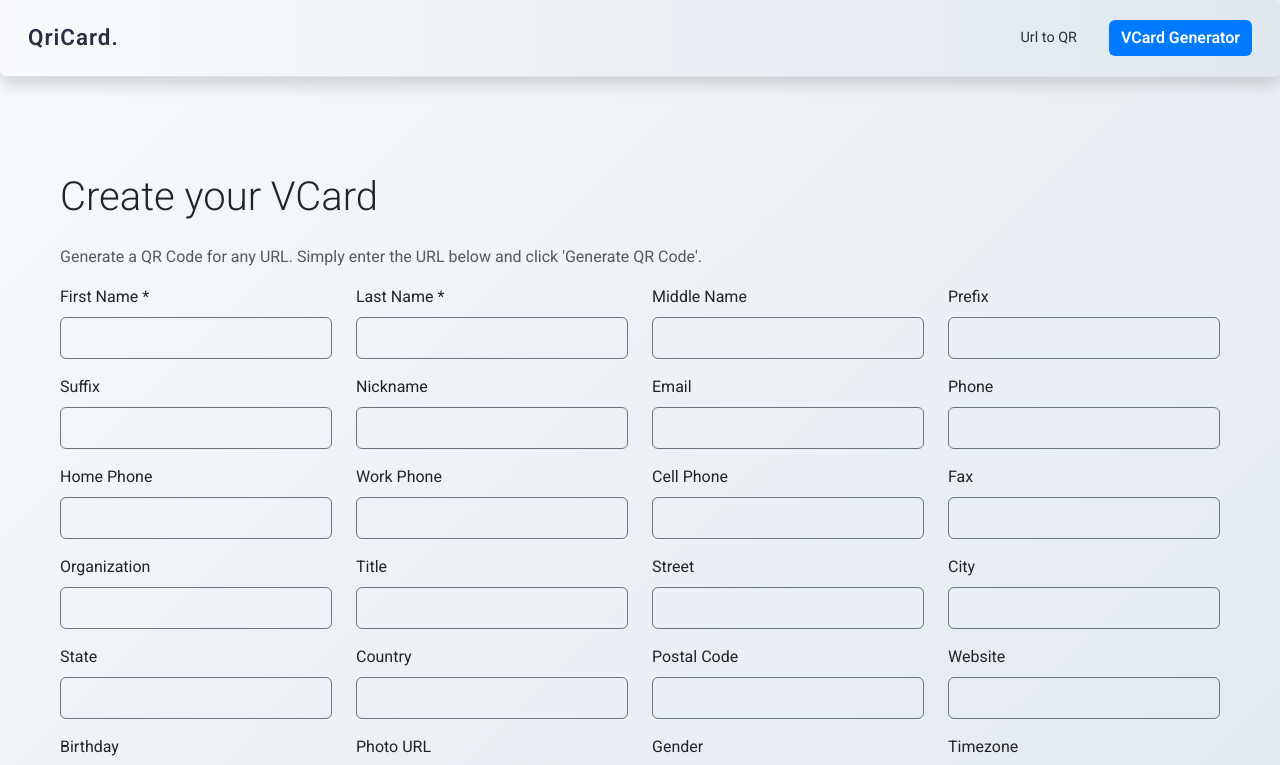
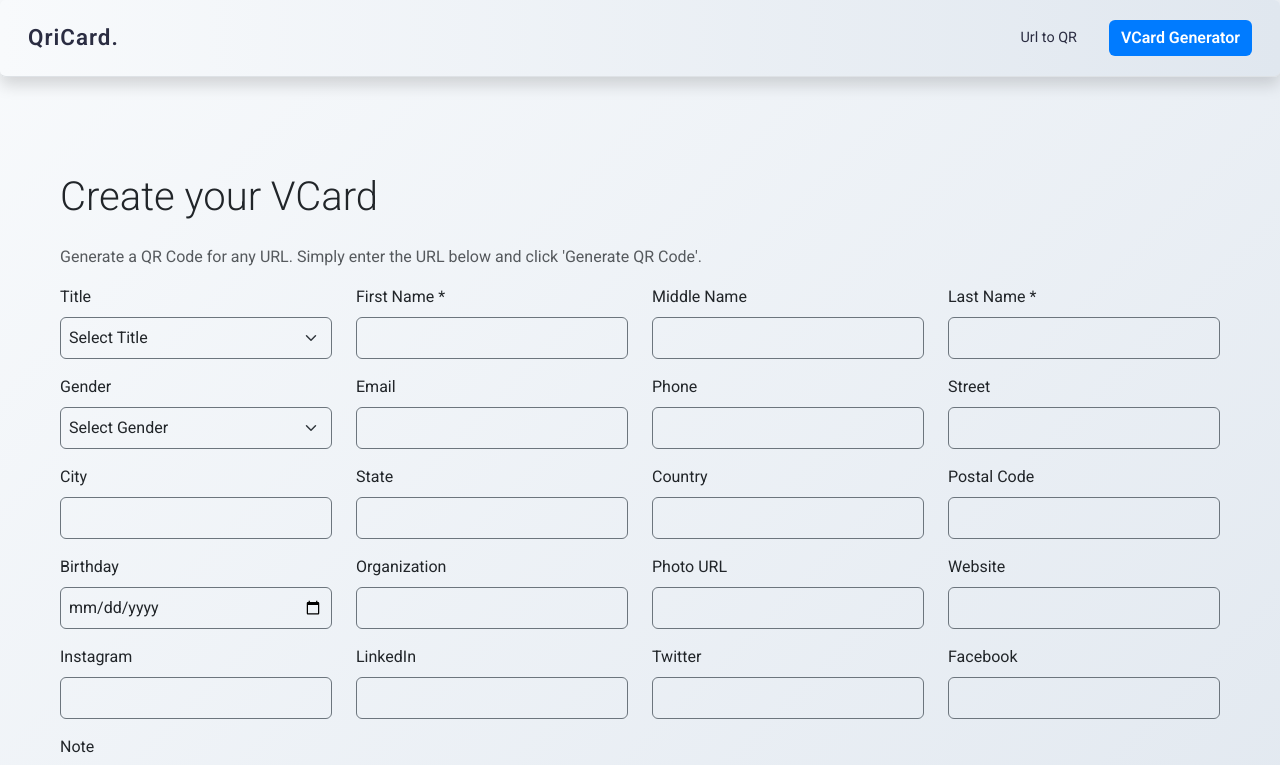
Before and after one commit to vpatel071997/qri-card, a React (Create React App) app: page /vcard-gen in a window 1280 px wide. Shown: the top 765 px of the page. Built offline with nearby package versions, Linux system fonts and the light colour scheme; a web font is replaced by a local one.

Commit message:
added more style to vcard

```diff
--- a/package.json
+++ b/package.json
@@ -7,7 +7,7 @@
     "url": "https://vpatel.au"
   },
   "license": "MIT",
-  "version": "1.0.0",
+  "version": "1.0.1",
   "private": true,
   "dependencies": {
     "@testing-library/dom": "^10.4.0",
--- a/src/App.tsx
+++ b/src/App.tsx
@@ -54,6 +54,15 @@ function App() {
           <Route path="/vcard-view" element={<VCardView />} />
         </Routes>
       </Container>
+
+      <footer className="text-center text-muted bg-transparent font-italic">
+        <p className="font-italic">
+          Created by{" "}
+          <a href="https://vpatel.au" target="_blank" rel="noopener noreferrer">
+            Vaibhav Patel
+          </a>
+        </p>
+      </footer>
     </div>
   );
 }
--- a/src/components/Landing.tsx
+++ b/src/components/Landing.tsx
@@ -63,7 +63,7 @@ function Landing() {
         <QrBackground />
         <div
           className="d-flex flex-column align-items-center justify-content-center text-center"
-          style={{ position: "relative", zIndex: 1, height: "80vh" }}
+          style={{ position: "relative", zIndex: 1, minHeight: "75vh" }}
         >
           <h1 className="mb-4 display-1">
             Create and Share Your Digital <br />
--- a/src/components/URLToQR.tsx
+++ b/src/components/URLToQR.tsx
@@ -41,7 +41,11 @@ function URLToQR() {
   };
 
   return (
-    <Container fluid className="d-flex flex-column  p-5">
+    <Container
+      fluid
+      className="d-flex flex-column p-5"
+      style={{ position: "relative", zIndex: 1, minHeight: "75vh" }}
+    >
       <h1 className="mb-4 display-6">QR Code Generator</h1>
       <p className="text-muted">
         Generate a QR Code for any URL. Simply enter the URL below and click
--- a/src/components/VCardGen.tsx
+++ b/src/components/VCardGen.tsx
@@ -71,7 +71,23 @@ export default function VCardGen() {
                     {field.label}
                     {field.required && " *"}
                   </Form.Label>
-                  {field.type === "textarea" ? (
+                  {field.options ? (
+                    <Form.Select
+                      className="form-select p-2 border-secondary rounded bg-transparent text-dark"
+                      value={vCard?.[field.name] ?? ""}
+                      onChange={(e) =>
+                        setVCard({ ...vCard, [field.name]: e.target.value })
+                      }
+                      required={field.required}
+                    >
+                      <option value="">Select {field.label}</option>
+                      {field.options.map((option) => (
+                        <option key={option} value={option}>
+                          {option}
+                        </option>
+                      ))}
+                    </Form.Select>
+                  ) : field.type === "textarea" ? (
                     <Form.Control
                       as="textarea"
                       rows={3}
--- a/src/components/VCardView.tsx
+++ b/src/components/VCardView.tsx
@@ -1,5 +1,5 @@
 import { useEffect, useState } from "react";
-import { Container, Button } from "react-bootstrap";
+import { Container, Button, Image, Table } from "react-bootstrap";
 
 import { VCardProps } from "../utils/props";
 import { vCardFields } from "../utils/vCardFields";
@@ -90,6 +90,19 @@ export default function VCardView() {
         case "note":
           vcardStr += `NOTE:${value}\n`;
           break;
+        // Add social media fields here
+        case "linkedin":
+          vcardStr += `X-SOCIALPROFILE;TYPE=linkedin:${value}\n`;
+          break;
+        case "twitter":
+          vcardStr += `X-SOCIALPROFILE;TYPE=twitter:${value}\n`;
+          break;
+        case "facebook":
+          vcardStr += `X-SOCIALPROFILE;TYPE=facebook:${value}\n`;
+          break;
+        case "instagram":
+          vcardStr += `X-SOCIALPROFILE;TYPE=instagram:${value}\n`;
+          break;
         default:
           break;
       }
@@ -121,19 +134,60 @@ export default function VCardView() {
   };
 
   return (
-    <Container fluid className="d-flex flex-column pt-5 pb-5">
+    <Container fluid className="d-flex flex-column pt-5 pb-5 ">
       <div className="content">
-        <Button variant="primary" onClick={handleAddToContacts}>
+        <div className="d-block justify-content-center align-items-center text-center">
+          {vCardFields.map((field) => {
+            if (field.name === "photoUrl" && vCard?.[field.name]) {
+              return (
+                <Image
+                  key={field.name}
+                  src={vCard[field.name]}
+                  roundedCircle
+                  className="mt-4 shadow  bg-white rounded"
+                  style={{
+                    width: "171px",
+                    height: "180px",
+                    objectFit: "cover",
+                    border: "1px solid #ffffff",
+                  }}
+                  alt="Profile"
+                  loading="lazy"
+                />
+              );
+            }
+            return null;
+          })}
+
+          <br />
+
+          <h1 className="mt-4 display-6">
+            {vCard?.title} {vCard?.firstName} {vCard?.middleName}{" "}
+            {vCard?.lastName}
+          </h1>
+
+          <Button
+            variant="primary"
+            onClick={handleAddToContacts}
+            className="mt-2"
+          >
             Add to Contacts
           </Button>
+        </div>
 
-        <table
+        <Table
           className="table mt-4 bg-transparent text-dark"
           style={{ background: "transparent" }}
         >
           <tbody>
             {vCardFields.map((field) =>
-              vCard?.[field.name] ? (
+              vCard?.[field.name] &&
+              field.name !== "title" &&
+              field.name !== "firstName" &&
+              field.name !== "middleName" &&
+              field.name !== "lastName" &&
+              field.name !== "photoUrl" ? (
+                <>
                   <tr key={field.name}>
                     <th
                       className="text-muted"
@@ -148,13 +202,24 @@ export default function VCardView() {
                         background: "transparent",
                       }}
                     >
-                    {vCard[field.name]}
+                      {field.type === "url" ? (
+                        <a
+                          href={vCard[field.name]}
+                          target="_blank"
+                          rel="noopener noreferrer"
+                        >
+                          Visit {field.label}
+                        </a>
+                      ) : (
+                        vCard[field.name]
+                      )}
                     </td>
                   </tr>
+                </>
               ) : null,
             )}
           </tbody>
-        </table>
+        </Table>
       </div>
     </Container>
   );
--- a/src/utils/vCardFields.tsx
+++ b/src/utils/vCardFields.tsx
@@ -1,27 +1,33 @@
 export const vCardFields = [
+  {
+    name: "title",
+    type: "text",
+    label: "Title",
+    options: ["Mr.", "Ms.", "Dr.", "Prof."],
+  },
   { name: "firstName", type: "text", label: "First Name", required: true },
+  { name: "middleName", type: "text", label: "Middle Name" },
   { name: "lastName", type: "text", label: "Last Name", required: true },
-  { name: "middleName", type: "text", label: "Middle Name" },
-  { name: "prefix", type: "text", label: "Prefix" },
-  { name: "suffix", type: "text", label: "Suffix" },
-  { name: "nickname", type: "text", label: "Nickname" },
+  {
+    name: "gender",
+    type: "text",
+    label: "Gender",
+    options: ["Male", "Female", "Other"],
+  },
   { name: "email", type: "email", label: "Email" },
   { name: "phone", type: "tel", label: "Phone" },
-  { name: "homePhone", type: "tel", label: "Home Phone" },
-  { name: "workPhone", type: "tel", label: "Work Phone" },
-  { name: "cellPhone", type: "tel", label: "Cell Phone" },
-  { name: "fax", type: "tel", label: "Fax" },
-  { name: "org", type: "text", label: "Organization" },
-  { name: "title", type: "text", label: "Title" },
   { name: "street", type: "text", label: "Street" },
   { name: "city", type: "text", label: "City" },
   { name: "state", type: "text", label: "State" },
   { name: "country", type: "text", label: "Country" },
-  { name: "postalCode", type: "text", label: "Postal Code" },
+  { name: "postalCode", type: "number", label: "Postal Code" },
+  { name: "birthday", type: "date", label: "Birthday" },
+  { name: "org", type: "text", label: "Organization" },
+  { name: "photoUrl", type: "url", label: "Photo URL" },
   { name: "website", type: "url", label: "Website" },
-  { name: "birthday", type: "date", label: "Birthday" },
-  { name: "photoUrl", type: "url", label: "Photo URL" },
-  { name: "gender", type: "text", label: "Gender" },
-  { name: "timezone", type: "text", label: "Timezone" },
+  { name: "instagram", type: "url", label: "Instagram" },
+  { name: "linkedin", type: "url", label: "LinkedIn" },
+  { name: "twitter", type: "url", label: "Twitter" },
+  { name: "facebook", type: "url", label: "Facebook" },
   { name: "note", type: "textarea", label: "Note" },
 ];
```
Also changed, not shown: src/utils/props.tsx (+10 -14 lines). Lines whose indentation alone changed are shown as unchanged.
